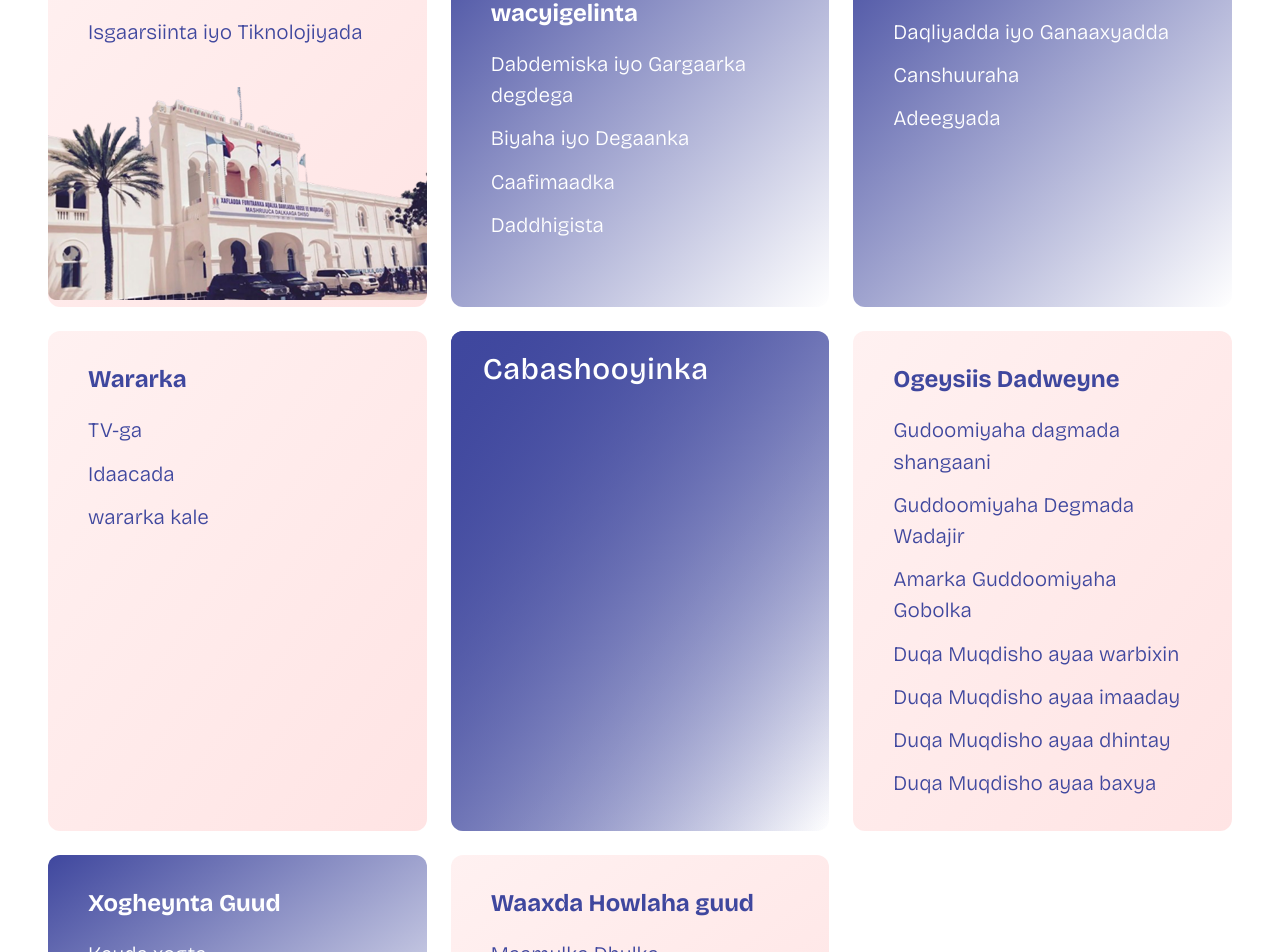
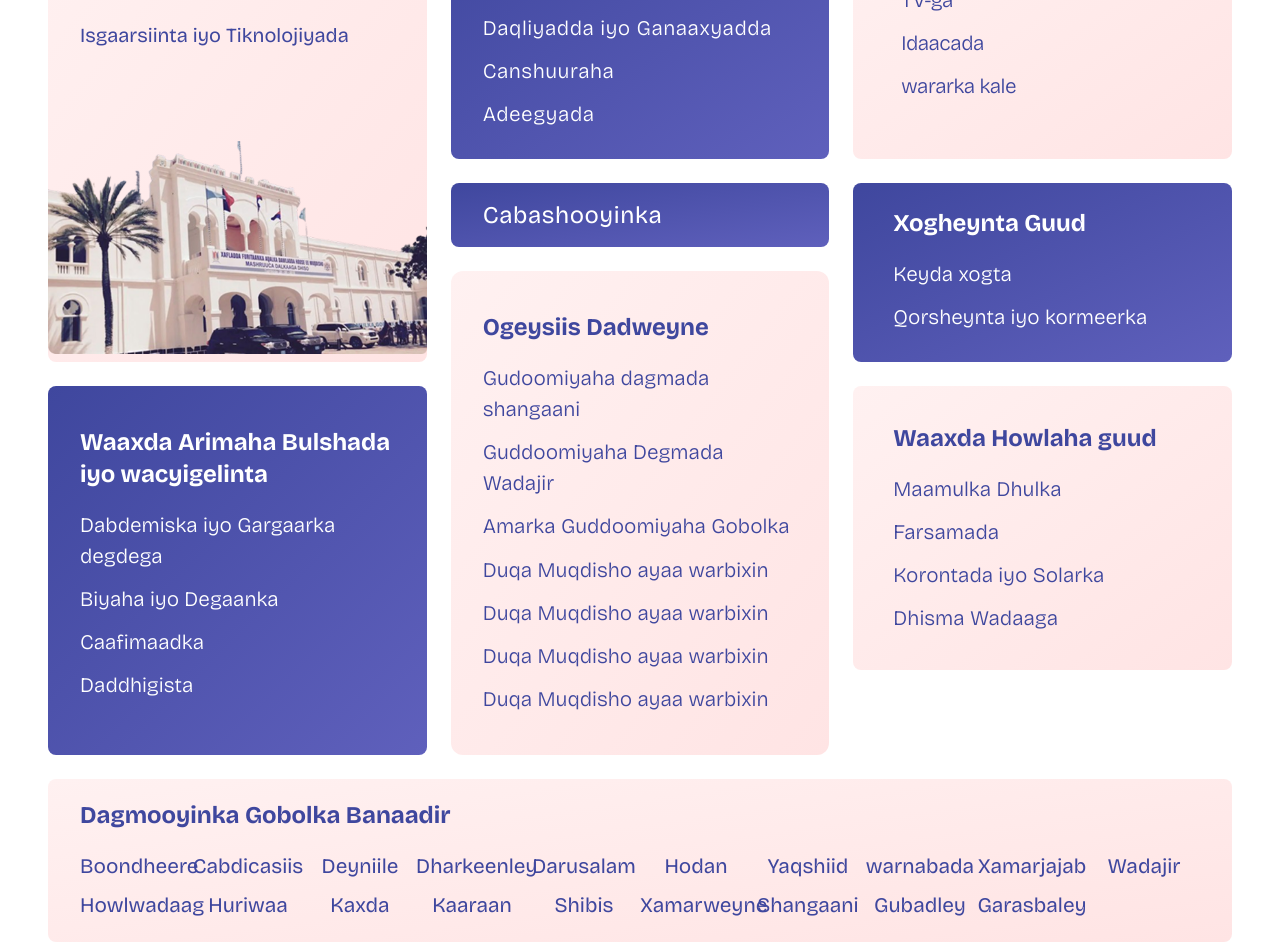
Before and after one commit to haphuu5056/banadir-gov-services, a Next.js app: page / in a window 1280 px wide. Shown: the part 400-1352 px from the top of the page. Built offline with nearby package versions, Linux system fonts and the light colour scheme.

Commit message:
Fix Tailwind CSS configuration

```diff
--- a/app/page.tsx
+++ b/app/page.tsx
@@ -1,10 +1,8 @@
 import { EventsSection } from "@/components/sections/EventsSection";
 import { Articles } from "@/components/sections/Articles";
 import { AboutMayor } from "@/components/sections/AboutMayor";
-import { DepartmentList } from "@/components/DeptartmentsList";
-// import Link from "next/link";
-// import Image from "next/legacy/image";
-// import bgImg from "@/public/bg.png";
+import DepartmentList from "@/components/DepartmentList";
+
 export default function Home() {
   return (
     <div>
--- /dev/null
+++ b/components/DepartmentList.tsx
@@ -0,0 +1,197 @@
+import Link from "next/link";
+import Image from "next/legacy/image";
+import bgImg from "@/public/bg.png";
+const DepartmentList = () => {
+  return (
+<div className=" py-12 grid grid-cols-3 auto-rows-max gap-6 container mx-auto px-12">
+        <div className="bg-gradient-to-br from-[#FFF1F1] to-[#FFE4E4] border-none shadow-none transition-all duration-500  cursor-pointer   group rounded-lg col-span-1 row-span-4 h-full flex flex-col relative">
+          <div className="py-4 px-8 ">
+            <Link href="/departments/">
+              <h2 className="text-2xl mb-5 font-bold mt-5  text-primary group-hover:underline">
+                Xafiiska GGB ahna Duqa Magaalada
+              </h2>
+            </Link>
+
+            <Link href='/departments/' className="text-xl text-primary">
+              Isgaarsiinta iyo Tiknolojiyada
+            </Link>
+          </div>
+
+          <div className="relative flex-grow rounded-lg overflow-hidden flex items-end">
+            <Image
+              src={bgImg}
+              alt="Building with palm trees"
+              width={500} // Adjust width dynamically
+              height={300} // Adjust height dynamically
+              className="object-contain w-full"
+            />
+          </div>
+        </div>
+
+        <div className="bg-gradient-to-br from-[#3F479E] to-[#5f60bc] block group text-white border-none shadow-none transition-all duration-300 px-8 py-10 rounded-lg  col-span-1 row-span-3 row-start-5  ">
+          <Link href="/departments/">
+            <h2 className="text-2xl font-bold mb-5 hover:underline">
+              Waaxda Arimaha Bulshada iyo wacyigelinta
+            </h2>
+          </Link>
+          <div className="flex flex-col space-y-3 font-light text-[1.3rem]  ">
+            <Link
+              href="/departments/dabdemiska-iyo-gargaarka-degdega"
+              className="hover:underline"
+            >
+              Dabdemiska iyo Gargaarka degdega
+            </Link>
+            <Link
+              href="/departments/Biyaha_iyo_Degaanka"
+              className="hover:underline"
+            >
+              Biyaha iyo Degaanka
+            </Link>
+            <Link href="/departments/Caafimaadka" className="hover:underline">
+              Caafimaadka
+            </Link>
+            <Link href="/departments/Daddhigista" className="hover:underline">
+              Daddhigista
+            </Link>
+          </div>
+        </div>
+        <div className="bg-[#3F479E] py-7 px-8 rounded-lg  col-span-1 row-span-2 col-start-2 row-start-1 bg-gradient-to-br from-[#3F479E] to-[#5f60bc] block group text-white border-none shadow-none transition-all duration-300 ">
+          <Link href="/departments/">
+            <h2 className="text-2xl font-bold mb-5  text-wrap hover:underline">
+              Waaxda Maamulka Iyo <br /> Maaliyada
+            </h2>
+          </Link>
+          <div className="space-y-3 flex flex-col font-light text-[1.3rem] tracking-wide">
+            <Link href="" className="hover:underline">
+              Daqliyadda iyo Ganaaxyadda
+            </Link>
+            <Link href="" className="hover:underline">
+              Canshuuraha
+            </Link>
+            <Link href="" className="hover:underline">
+              Adeegyada
+            </Link>
+          </div>
+        </div>
+        <div className="bg-gradient-to-br from-[#FFF1F1] to-[#FFE4E4] border-none shadow-none transition-all duration-500  cursor-pointer hover:opacity-90 block group py-4 px-12 rounded-lg   col-span-1 row-span-2 col-start-3 row-start-1">
+          <Link href="/departments/wararka" className="">
+            <h2 className="text-2xl font-bold mb-5 mt-4 text-primary group-hover:underline">
+              Wararka
+            </h2>
+          </Link>
+          <div className="flex flex-col space-y-3 font-light text-primary text-[1.3rem] tracking-tight ">
+            <Link href="/departments/wararka/tv-ga" className=" ">
+              TV-ga
+            </Link>
+            <Link href="">Idaacada</Link>
+            <Link href="">wararka kale</Link>
+          </div>
+        </div>
+        <div className="bg-gradient-to-br from-[#3F479E] to-[#5f60bc] block group text-white border-none shadow-none transition-all duration-300 py-4 px-8   h-full rounded-lg col-span-1 col-start-2 row-start-3 ">
+          <Link href="">
+            <h2 className="text-2xl tracking-wide hover:underline">
+              Cabashooyinka
+            </h2>
+          </Link>
+        </div>
+        <div className="bg-gradient-to-br from-[#FFF1F1] to-[#FFE4E4] border-none shadow-none transition-all duration-500  cursor-pointer hover:opacity-90 block group py-10 px-8 rounded-xl  col-span-1 row-span-4 col-start-2 row-start-4 h-fit">
+          <Link href="">
+            <h2 className=" text-2xl font-bold mb-5  text-primary hover:underline ">
+              Ogeysiis Dadweyne
+            </h2>
+          </Link>
+
+          <div className="space-y-3 flex flex-col font-light text-primary text-[1.3rem]">
+            <Link href="" className="hover:underline">
+              Gudoomiyaha dagmada shangaani
+            </Link>
+            <Link href="" className="hover:underline">
+              Guddoomiyaha Degmada Wadajir
+            </Link>
+            <Link href="" className="hover:underline">
+              Amarka Guddoomiyaha Gobolka
+            </Link>
+            <Link href="" className="hover:underline">
+              Duqa Muqdisho ayaa warbixin
+            </Link>
+            <Link href="" className="hover:underline">
+              Duqa Muqdisho ayaa warbixin
+            </Link>
+            <Link href="" className="hover:underline">
+              Duqa Muqdisho ayaa warbixin
+            </Link>
+            <Link href="" className="hover:underline">
+              Duqa Muqdisho ayaa warbixin
+            </Link>
+          </div>
+        </div>
+        <div className="bg-gradient-to-br from-[#3F479E] to-[#5f60bc] block group text-white border-none shadow-none transition-all duration-300 py-6 px-10 rounded-lg  col-span-1 row-span-2 col-start-3 row-start-3">
+          <h2 className="text-2xl font-bold  mb-5">Xogheynta Guud</h2>
+          <div className="space-y-3 flex flex-col font-light text-[1.3rem]">
+            <Link href="" className="hover:underline">
+              Keyda xogta
+            </Link>
+            <Link href="" className="hover:underline">
+              Qorsheynta iyo kormeerka
+            </Link>
+          </div>
+        </div>
+        <div className="bg-gradient-to-br from-[#FFF1F1] to-[#FFE4E4] border-none shadow-none transition-all duration-500  cursor-pointer hover:opacity-90 block group px-10 py-9 rounded-lg  col-span-1 row-span-3 col-start-3 row-start-5 h-fit">
+          <h2 className="text-primary text-2xl font-bold  mb-5">
+            Waaxda Howlaha guud
+          </h2>
+          <div className="space-y-3 flex flex-col font-light text-primary text-[1.3rem]">
+            <Link href="" className="hover:underline">
+              Maamulka Dhulka
+            </Link>
+            <Link href="" className="hover:underline">
+              Farsamada
+            </Link>
+            <Link href="" className="hover:underline">
+              Korontada iyo Solarka
+            </Link>
+            <Link href="" className="hover:underline">
+              Dhisma Wadaaga
+            </Link>
+          </div>
+        </div>
+        <div className="bg-gradient-to-br from-[#FFF1F1] to-[#FFE4E4] border-none shadow-none transition-all duration-500  cursor-pointer hover:opacity-90 block group text-white py-5 px-8 rounded-lg  col-span-3 row-start-8 text-center self-start ">
+          <h2 className="text-primary text-2xl font-bold text-left mb-5">
+            Dagmooyinka Gobolka Banaadir
+          </h2>
+          <div className="grid grid-cols-10 gap-y-2 ">
+            {[
+              "Boondheere",
+              "Cabdicasiis",
+              "Deyniile",
+              "Dharkeenley",
+              "Darusalam",
+              "Hodan",
+              "Yaqshiid",
+              "warnabada",
+              "Xamarjajab",
+              "Wadajir",
+              "Howlwadaag",
+              "Huriwaa",
+              "Kaxda",
+              "Kaaraan",
+              "Shibis",
+              "Xamarweyne",
+              "Shangaani",
+              "Gubadley",
+              "Garasbaley",
+            ].map((item) => (
+              <Link
+                key={item}
+                href="#"
+                className="text-primary text-[1.3rem] hover:underline"
+              >
+                {item}
+              </Link>
+            ))}
+          </div>
+        </div>
+      </div>  )
+}
+
+export default DepartmentList
```
